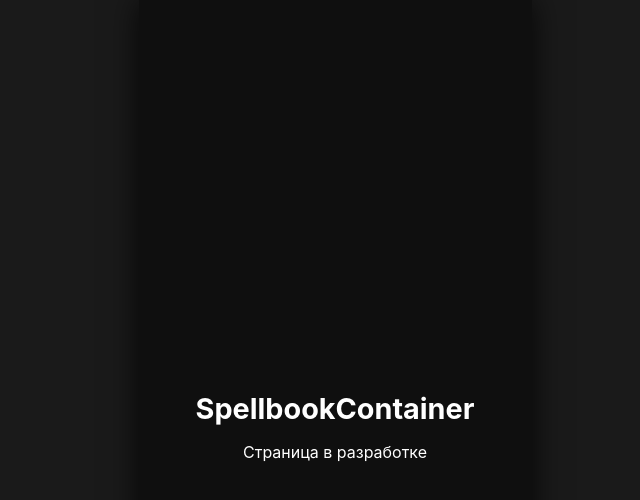
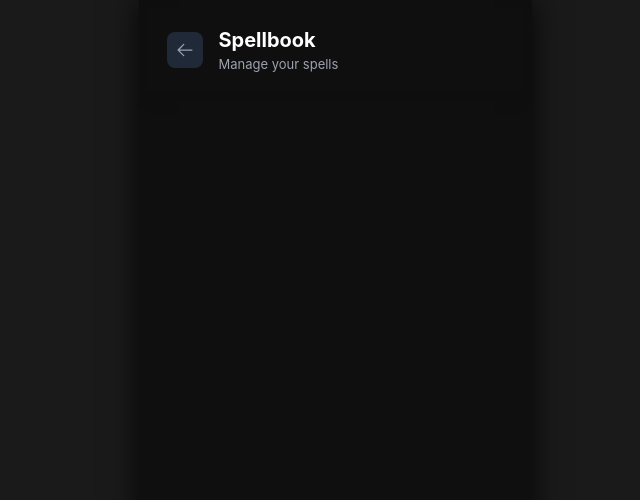
Before and after one commit to Whimsy-rat-trap/dnd-mobile-app, a React (Create React App) app: page /spellbook in a window 1280 px wide. Shown: the top 500 px of the page, without its empty margins (305-945 px from the left). Built offline with nearby package versions, Linux system fonts and the light colour scheme.

Commit message:
0.0.20 (started working on the spellbook page)

```diff
--- /dev/null
+++ b/src/pages/SpellbookContainer.css
@@ -0,0 +1,70 @@
+.spellbook-page {
+    display: flex;
+    flex-direction: column;
+    align-items: center;
+    padding: 0 8px;
+    width: 100%;
+}
+
+.spell-section {
+    width: 377px;
+    box-sizing: border-box;
+    margin-top: 8px;
+    background: #0f0f0f;
+}
+
+/* Spell Header */
+.spell-header {
+    height: 84px;
+    padding: 0 20px;
+    background: #0f0f0f;
+    box-shadow: 0 4px 20px 0 rgba(0, 0, 0, 0.1);
+    display: flex;
+    align-items: center;
+    margin-top: 8px;
+    width: 377px;
+    box-sizing: border-box;
+}
+
+/* Кнопка назад */
+.spell-back-btn {
+    width: 36px;
+    height: 36px;
+    border-radius: 8px;
+    background: #1f2937;
+    border: none;
+    cursor: pointer;
+    display: flex;
+    align-items: center;
+    justify-content: center;
+    flex-shrink: 0;
+    margin-right: 16px;
+    transition: background 0.2s;
+}
+
+.spell-back-btn:hover {
+    background: #374151;
+}
+
+/* Блок с информацией */
+.spell-header-info {
+    display: flex;
+    flex-direction: column;
+    gap: 4px;
+}
+
+.spell-title {
+    font-family: var(--font-family);
+    font-weight: 700;
+    font-size: 20px;
+    color: #fff;
+    text-align: left;
+}
+
+.spell-subtitle {
+    font-family: var(--font-family);
+    font-weight: 400;
+    font-size: 13px;
+    color: #9ca3af;
+    text-align: left;
+}
--- a/src/pages/SpellbookContainer.tsx
+++ b/src/pages/SpellbookContainer.tsx
@@ -1,12 +1,37 @@
 import React from 'react';
+import './SpellbookContainer.css';
 
-const Dashboard: React.FC = () => {
+const SpellbookContainer: React.FC = () => {
+    const handleBack = () => {
+        // Здесь позже можно добавить навигацию
+        console.log('Back button clicked');
+    };
+
     return (
-        <div className="page" style={{ color: '#fff', padding: '40px' }}>
-            <h1>SpellbookContainer</h1>
-            <p>Страница в разработке</p>
+        <div className="spellbook-page">
+            {/* Spell Header */}
+            <header className="spell-header spell-section">
+                <button className="spell-back-btn" onClick={handleBack} aria-label="Go back">
+                    <svg
+                        width="20"
+                        height="20"
+                        viewBox="0 0 20 20"
+                        fill="none"
+                        xmlns="http://www.w3.org/2000/svg"
+                    >
+                        <path
+                            d="M17.5 10C17.5 10.1658 17.4342 10.3247 17.3169 10.4419C17.1997 10.5592 17.0408 10.625 16.875 10.625H4.6336L9.19219 15.1828C9.25026 15.2409 9.29632 15.3098 9.32775 15.3857C9.35918 15.4616 9.37535 15.5429 9.37535 15.625C9.37535 15.7071 9.35918 15.7884 9.32775 15.8643C9.29632 15.9402 9.25026 16.0091 9.19219 16.0672C9.13412 16.1253 9.06518 16.1713 8.98931 16.2027C8.91344 16.2342 8.83213 16.2503 8.75 16.2503C8.66788 16.2503 8.58656 16.2342 8.51069 16.2027C8.43482 16.1713 8.36588 16.1253 8.30782 16.0672L2.68282 10.4422C2.62471 10.3841 2.57861 10.3152 2.54715 10.2393C2.5157 10.1635 2.49951 10.0821 2.49951 10C2.49951 9.91787 2.5157 9.83654 2.54715 9.76066C2.57861 9.68479 2.62471 9.61586 2.68282 9.55781L8.30782 3.93281C8.42509 3.81554 8.58415 3.74965 8.75 3.74965C8.91586 3.74965 9.07492 3.81554 9.19219 3.93281C9.30947 4.05009 9.37535 4.20915 9.37535 4.375C9.37535 4.54085 9.30947 4.69991 9.19219 4.81719L4.6336 9.375H16.875C17.0408 9.375 17.1997 9.44085 17.3169 9.55806C17.4342 9.67527 17.5 9.83424 17.5 10Z"
+                            fill="#9CA3AF"
+                        />
+                    </svg>
+                </button>
+                <div className="spell-header-info">
+                    <div className="spell-title">Spellbook</div>
+                    <div className="spell-subtitle">Manage your spells</div>
+                </div>
+            </header>
         </div>
     );
 };
 
-export default Dashboard;
+export default SpellbookContainer;
```
